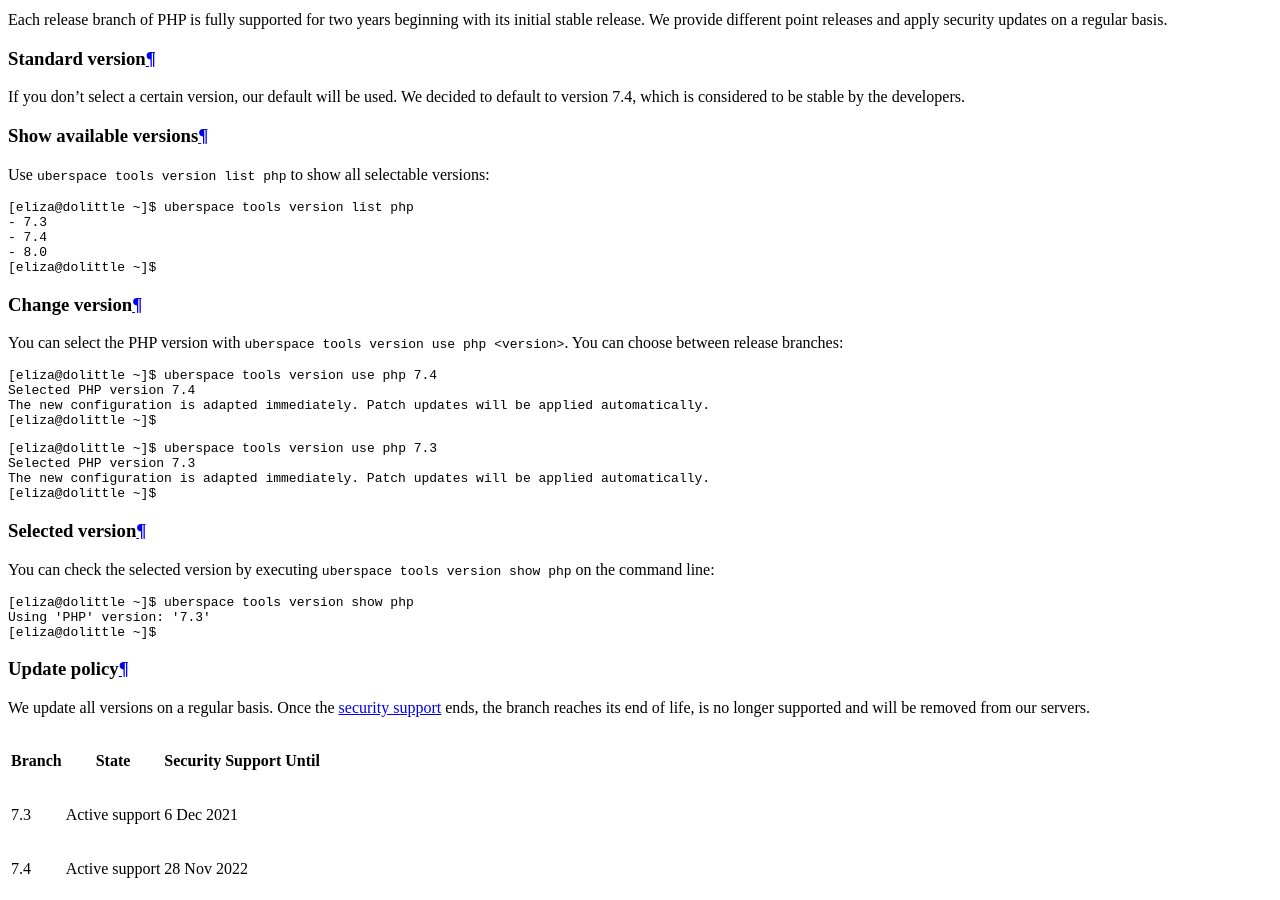
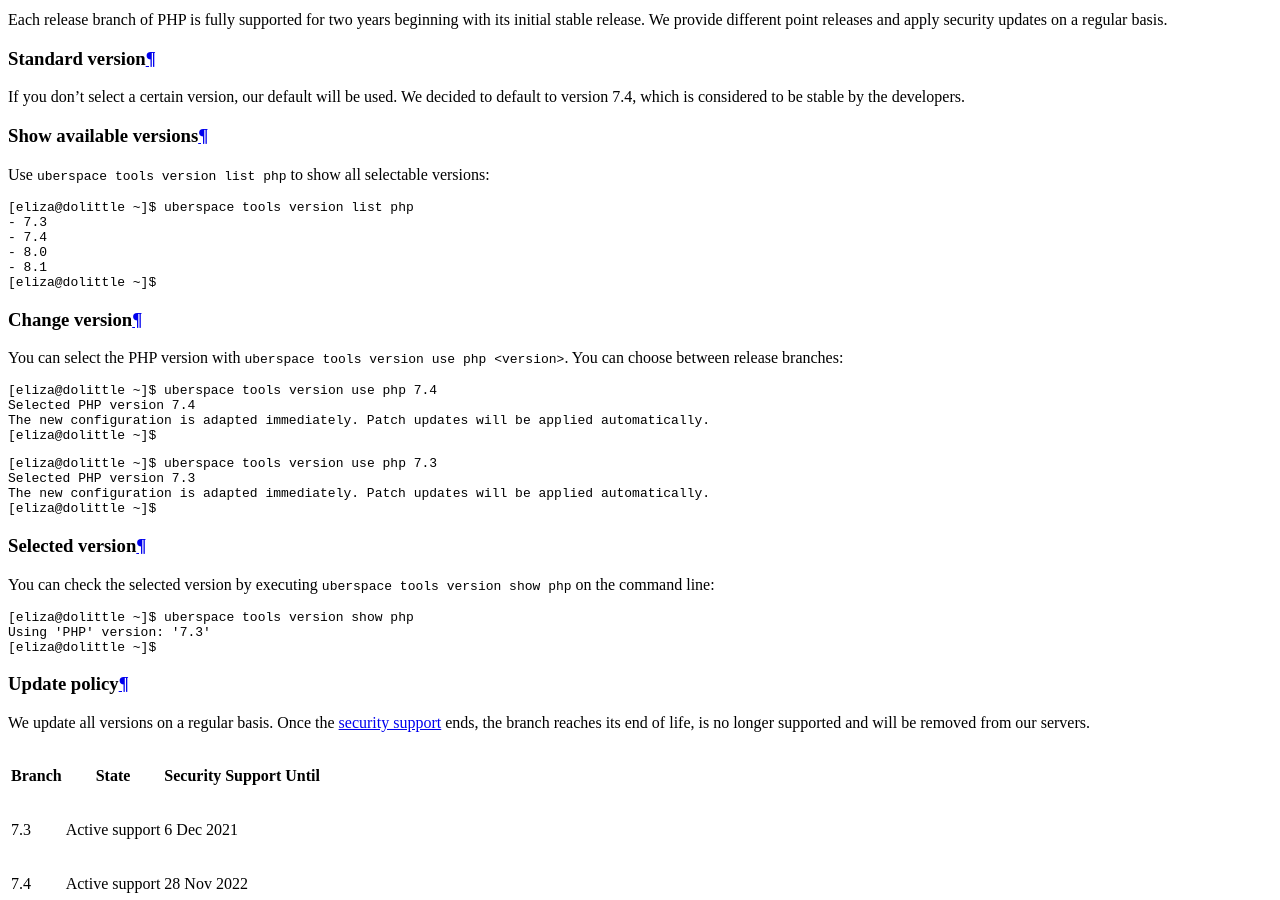
Before and after one commit to Uberspace/manual, a Sphinx documentation site: the page built from source/lang-php.rst, in a window 1280 px wide and 900 px high, scrolled down 2334 px. Built offline with Sphinx 7.4.7 and the Read the Docs theme 2.0.0, drawn with Linux system fonts in a browser that asks for light colours.

Commit message:
add php 8.1 to output of uberspace php version list

```diff
--- a/source/lang-php.rst
+++ b/source/lang-php.rst
@@ -38,6 +38,7 @@
   - 7.3
   - 7.4
   - 8.0
+  - 8.1
   [eliza@dolittle ~]$
 
 .. _php-change-version:
```
